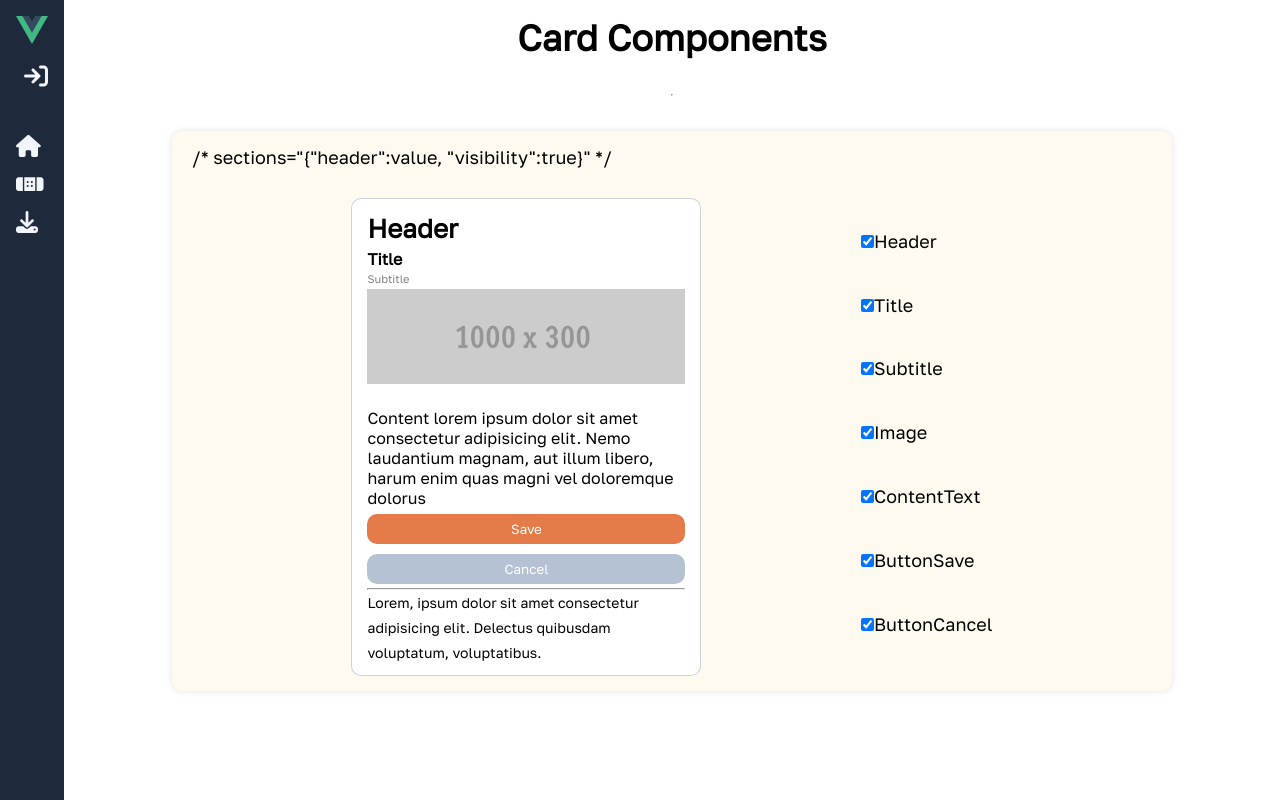
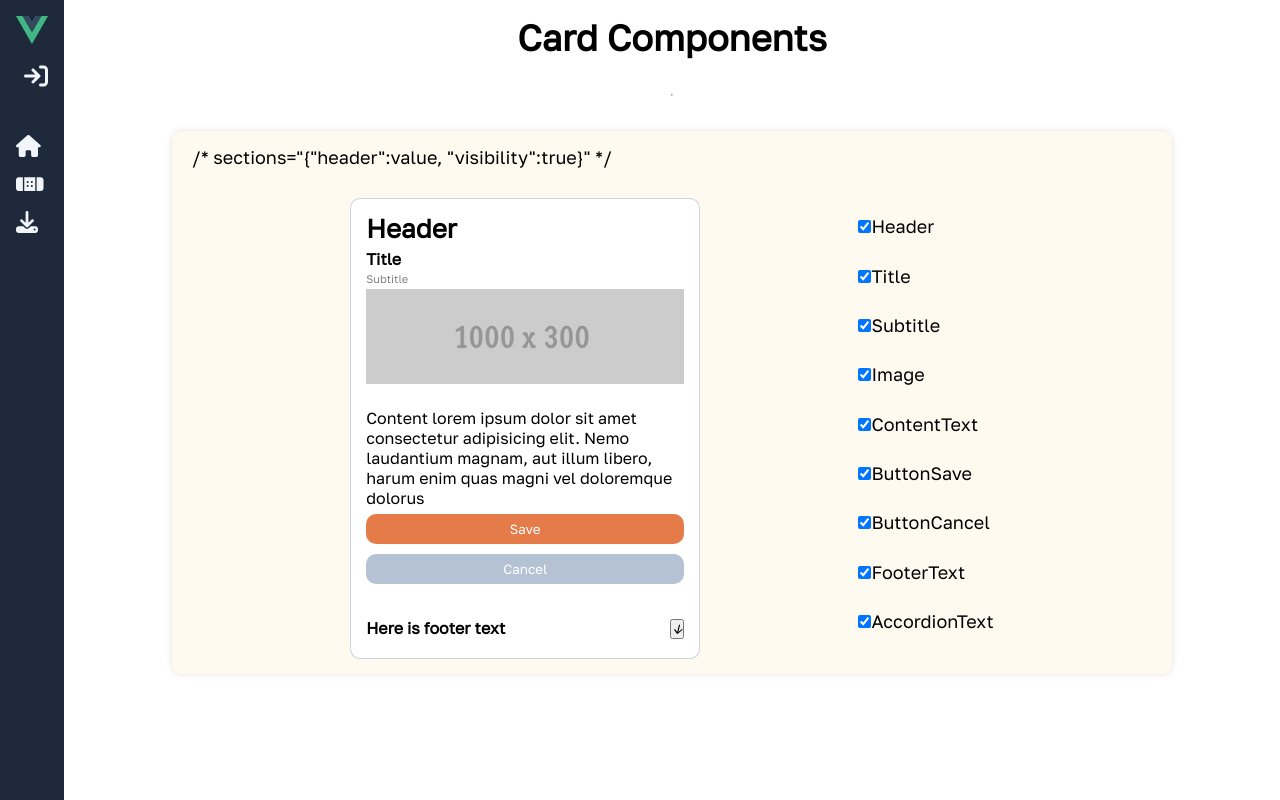
Before and after one commit to arsendemirci/vue-component-library, a Vue app: page /cards in a window 1280 px wide. Built offline with nearby package versions, Linux system fonts and the light colour scheme.

Commit message:
feature text toggle and section visibilities
feature text toggle with animation
updated card section visibilities

```diff
--- a/src/components/library/card/HwCard.vue
+++ b/src/components/library/card/HwCard.vue
@@ -18,12 +18,16 @@
           <img src="../../../assets/1000x300.png" alt="" />
         </div>
 
-        <div v-if="$props.cardSectionVisibility.isContentText" class="card-content">
+        <div
+          v-if="$props.cardSectionVisibility.isContentText"
+          class="card-content"
+        >
           <p>
             {{ contentText }}
           </p>
         </div>
 
+        <div class="card-buttons">
           <button
             v-if="$props.cardSectionVisibility.isButtonSave"
             class="hw-button orange"
@@ -36,22 +40,33 @@
           >
             Cancel
           </button>
+        </div>
 
+        <div class="card-footer flex">
           <div
             v-if="$props.cardSectionVisibility.isFooterText"
-          class="card-footer"
+            class="footer-text-wrapper"
           >
             <p>{{ footerText }}</p>
           </div>
-        <!-- <div class="card-flex">
-          <button class="button-mini flex-right"><i>🔽</i></button>
-        </div> -->
-        <div class="card-accordion-wrapper" style="visibility: none">
+          <div v-if="$props.cardSectionVisibility.isAccordionText">
+            <button @click="state.accordionToggle = !state.accordionToggle" class="button-mini"><i>↓</i></button>
+          </div>
+        </div>
+        <Transition>
+          <div
+          v-if="$props.cardSectionVisibility.isAccordionText && state.accordionToggle"
+          class="card-accordion-wrapper"
+          style="visibility: none"
+          active
+        >
           <hr class="hw-divider" />
           <p class="accordion-text">
             {{ accordionText }}
           </p>
         </div>
+        </Transition>
+
       </div>
     </div>
   </div>
@@ -67,6 +82,7 @@ import {
   onMounted,
   PropType,
 } from "vue";
+import "../../../stores/interface/CardSectionVisibility";
 
 const props = defineProps({
   header: {
@@ -99,13 +115,27 @@ const props = defineProps({
     required: true,
   },
 });
-// const state = reactive({
-//   title: "sd",
-//   accordionToggle: false,
-// });
+const state = reactive({
+  accordionToggle: false,
+});
 </script>
 
 <style scoped lang="scss">
+.v-enter-active,
+.v-leave-active {
+  transition: opacity 0.5s ease;
+}
+
+.v-enter-from,
+.v-leave-to {
+  opacity: 0;
+}
+.flex {
+  display: flex;
+  flex-direction: row;
+  justify-content: space-between;
+  align-items: center;
+}
 .card-wrapper {
   margin-top: 10px;
   box-shadow: dark 1px 1px 1px;
@@ -158,6 +188,9 @@ const props = defineProps({
           width: 100%;
         }
       }
+      .card-buttons{
+        padding-bottom: palette-space-level(20);
+      }
     }
   }
   .hw-button {
@@ -178,31 +211,14 @@ const props = defineProps({
   }
 
   .card-footer {
-    padding-top: palette-space-level(20);
-    padding-bottom: palette-space-level(10);
     p {
       font-weight: palette-font-weight-level(5);
     }
-  }
-  .card-flex {
-    //one item one line flex
-    display: flex;
-    justify-content: flex-end;
-    padding-bottom: palette-space-level(20);
-  }
-
-  .button-mini {
-    width: 30px;
-    height: 30px;
-    border: solid palette-color-level(grey, 15);
-    border-radius: palette-radius-level(5);
   }
 
   .hw-divider {
     margin: 0;
     width: 100%;
-    height: 1px;
-    background-color: #000;
   }
 
   .card-accordion-wrapper {
--- a/src/stores/interface/CardSectionVisibility.ts
+++ b/src/stores/interface/CardSectionVisibility.ts
@@ -7,4 +7,5 @@ interface CardSectionVisibility<T= Boolean>{
     isButtonSave: T,
     isButtonCancel: T,
     isFooterText: T,
+    isAccordionText: T
   }
--- a/src/views/card/Card.vue
+++ b/src/views/card/Card.vue
@@ -81,10 +81,27 @@
               v-model="cardSectionVisibility.isButtonCancel"
             />ButtonCancel</label
           >
+
+          <label for="isFooterText">
+            <input
+              type="checkbox"
+              id="isFooterText"
+              name="isFooterText"
+              v-model="cardSectionVisibility.isFooterText"
+            />FooterText</label
+          >
+
+          <label for="isAccordionText">
+            <input
+              type="checkbox"
+              id="isAccordionText"
+              name="isAccordionText"
+              v-model="cardSectionVisibility.isAccordionText"
+            />AccordionText</label
+          >
         </div>
       </div>
     </div>
-    <p>{{ cardSectionVisibility.header }}</p>
   </div>
 </template>
 
@@ -98,7 +115,7 @@ export default (await import("vue")).defineComponent({
       subtitle: "Subtitle",
       contentText:
         "Content lorem ipsum dolor sit amet consectetur adipisicing elit.            Nemo laudantium magnam, aut illum libero, harum enim quas magni vel            doloremque dolorus",
-      footerText: "Here is footer text lorem ipsum dolor sit amet",
+      footerText: "Here is footer text",
       accordionText:
         "Lorem, ipsum dolor sit amet consectetur adipisicing elit. Delectus quibusdam voluptatum, voluptatibus.",
       cardSectionVisibility: {
@@ -109,6 +126,8 @@ export default (await import("vue")).defineComponent({
         isContentText: true,
         isButtonSave: true,
         isButtonCancel: true,
+        isFooterText: true,
+        isAccordionText: true
       },
     };
   },
```
Lines whose indentation alone changed are shown as unchanged.
